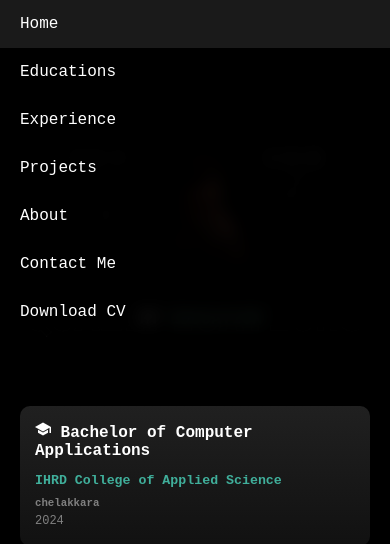
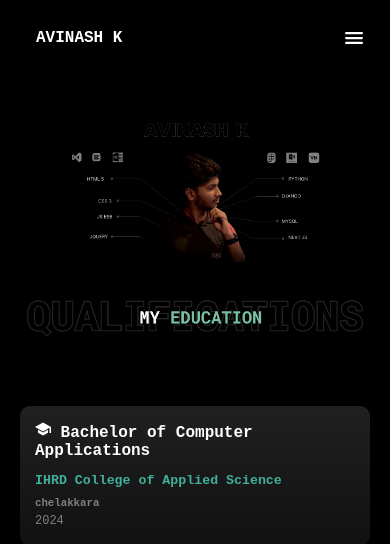
Before and after one commit to Avinash-kdb/portfolio, a plain HTML site: page index.html in a window 390 px wide. Shown: the top 544 px of the page. Drawn offline with nearby package versions, Linux system fonts and the light colour scheme.

Commit message:
Update index.html

```diff
--- a/index.html
+++ b/index.html
@@ -642,7 +642,7 @@ ul {
                 max-width: 350px;
             }
             .mobnav{
-              display: block;
+              /* display: block; */
             }
 
 
@@ -665,7 +665,7 @@ ul {
         @media (max-width: 480px) {
           .navbar{
             position: fixed;
-            display: none;
+            display: flex;
           }
           .pre{
             font-size: 10px;
```
